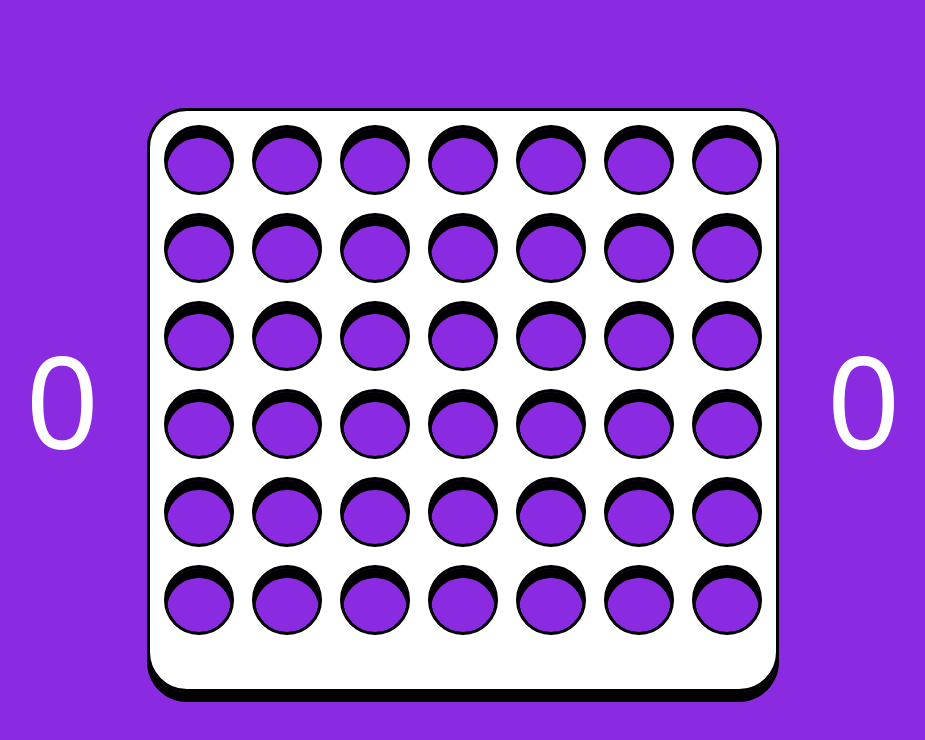
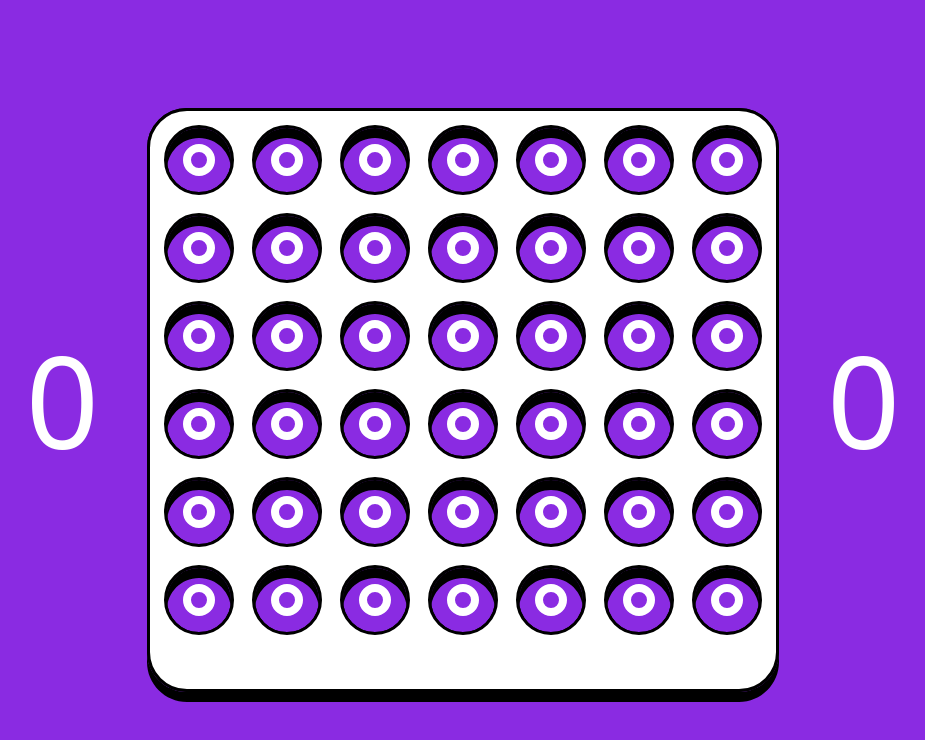
Before and after one commit to tanyibate/connect-four, a Next.js app: page /game in a window 1280 px wide. Shown: the top 740 px of the page, without its empty margins (177-1102 px from the left). Built offline with nearby package versions, Linux system fonts and the light colour scheme.

Commit message:
white circles

```diff
--- a/pages/game.tsx
+++ b/pages/game.tsx
@@ -132,7 +132,7 @@ export default function Game() {
             {board.map((column, xIndex) => {
               return column.map((token, yIndex) => {
                 return (
-                  <div key={`${xIndex + yIndex}`}>
+                  <div key={`${xIndex + yIndex}`} className="relative">
                     {token === 1 ? (
                       <img
                         src={smallCounterRed}
@@ -150,6 +150,9 @@ export default function Game() {
                     ) : (
                       ""
                     )}
+                    {
+                      <div className="absolute left-1/2 top-1/2 -translate-x-1/2 -translate-y-1/2 border-8 border-white border-solid rounded-full h-1/2 w-1/2"></div>
+                    }
                   </div>
                 );
               });
--- a/utils/game.ts
+++ b/utils/game.ts
@@ -5,7 +5,6 @@ export const insertCounterIntoColumn = (
   column: number,
   player: number
 ) => {
-  console.log("clicked");
   const numOfRows = board.length;
   const copyOfBoard = board.map(function (arr) {
     return arr.slice();
```
